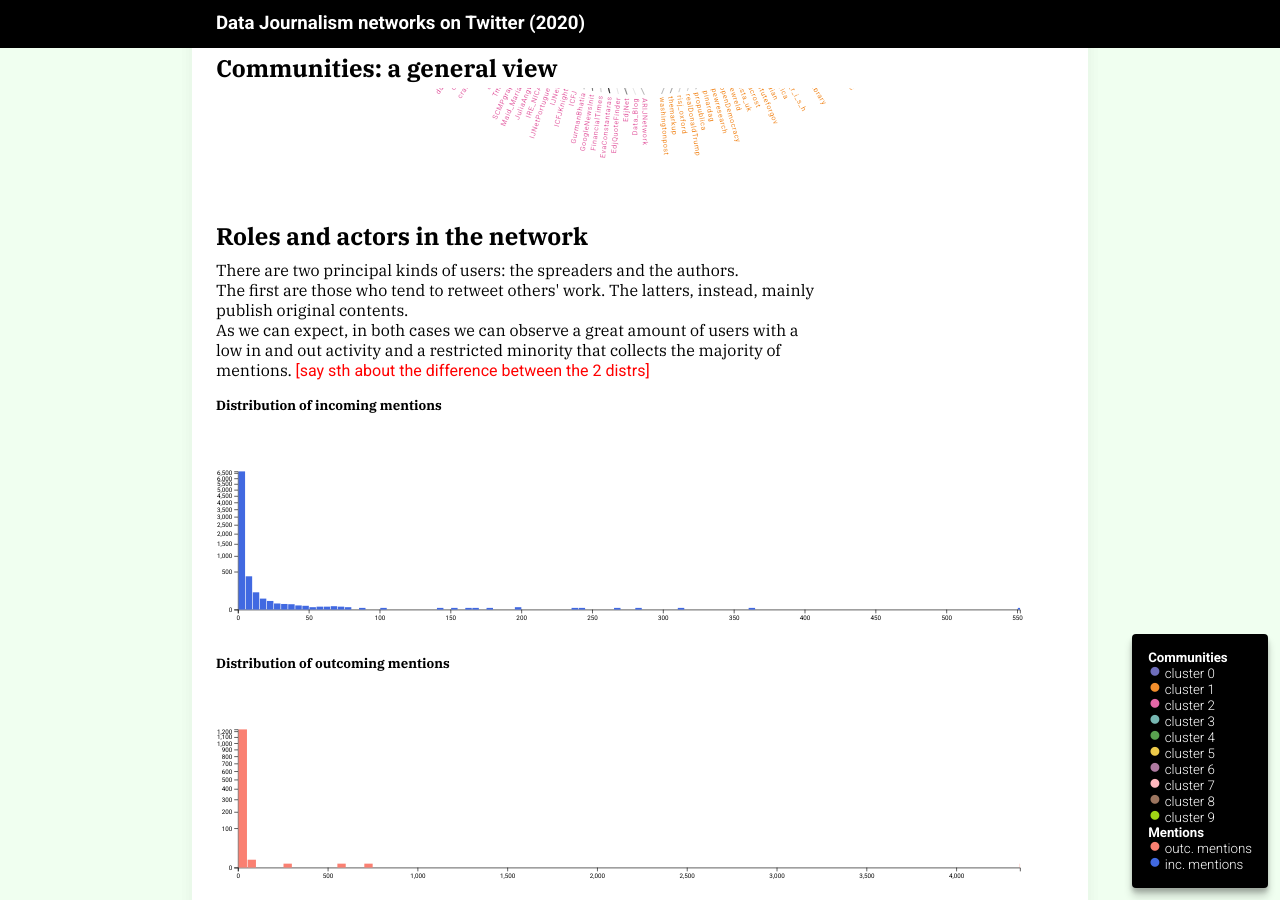
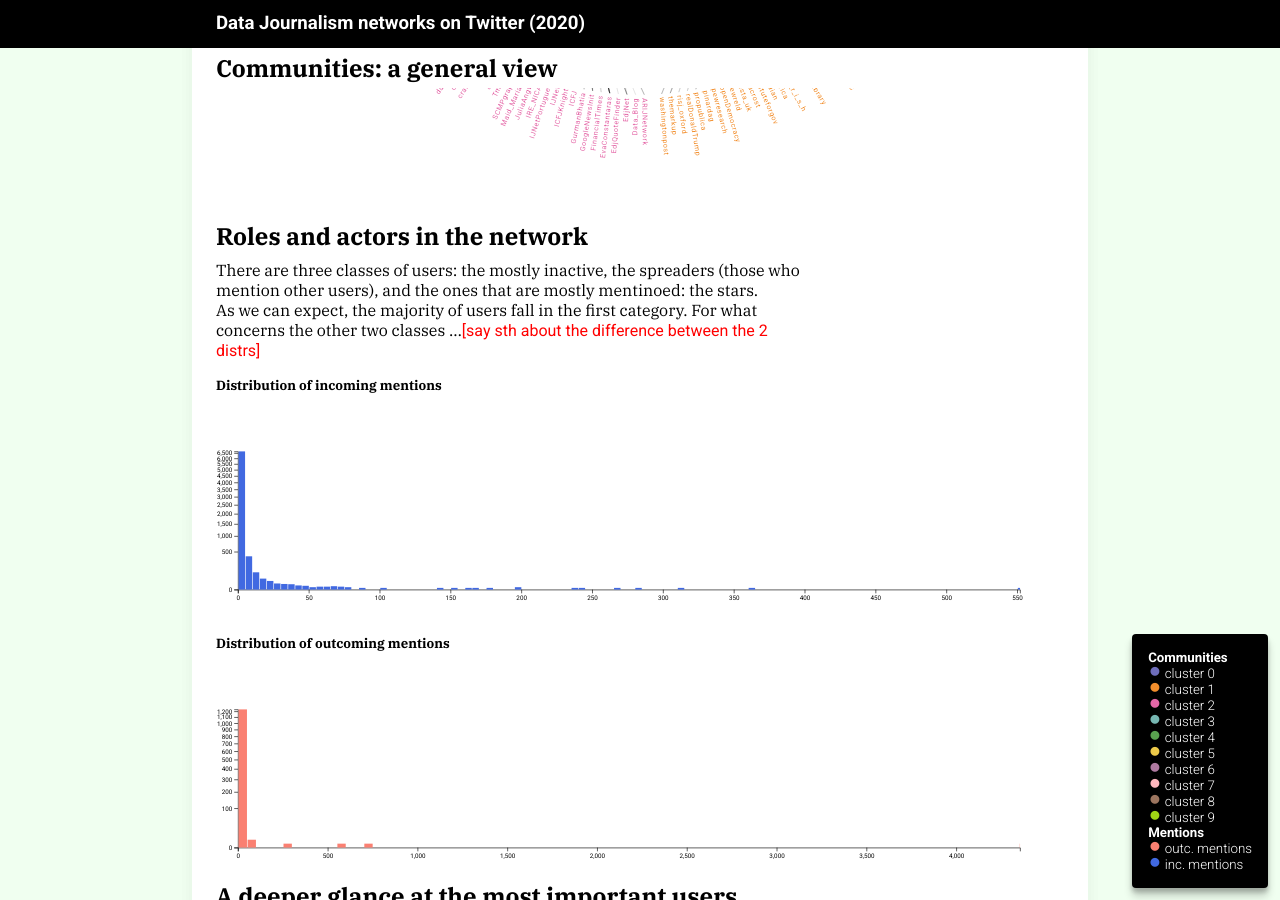
Before and after one commit to Sblbl/ddj_net_viewer, a Jekyll site: the page built from index.markdown, in a window 1280 px wide and 900 px high, scrolled down 662 px. Built offline with Jekyll 4.4.1, drawn with Linux system fonts in a browser that asks for light colours; some of the changed text lies outside the part shown.

```diff
--- a/index.markdown
+++ b/index.markdown
@@ -31,31 +31,29 @@
 	<h2>Roles and actors in the network</h2>
 	<div class='texts'>
 		<p>
-			There are two principal kinds of users: the spreaders and the authors.
+			There are three classes of users: the mostly inactive, the spreaders (those who mention other users), and the ones that are mostly mentinoed: the stars.
 		</p>
 		<p>
-			The first are those who tend to retweet others' work. The latters, instead, mainly publish original contents.
-		</p>
-		<p>
-			As we can expect, in both cases we can observe a great amount of users with a low in and out activity and a restricted minority that collects the majority of mentions. <span class='TODO'>[say sth about the difference between the 2 distrs]</span>
+			As we can expect, the majority of users fall in the first category. For what concerns the other two classes …<span class='TODO'>[say sth about the difference between the 2 distrs]</span>
 		</p>
 	</div>
 	<h5>Distribution of incoming mentions</h5>
 	<svg id='viz_2' class='small_viz'></svg>
 	<h5>Distribution of outcoming mentions</h5>
 	<svg id='viz_3' class='small_viz'></svg>
+	<h2>A deeper glance at the most important users</h2>
 	<div class='texts'>
 		<p>
-			The spreaders are <span class='TODO'>[continue]</span>
+			The mentioners are …<span class='TODO'>[continue]</span>.
 		</p>
 	</div>
-	<h5>The main spreaders</h5>
+	<h5>The mentioners</h5>
 	<svg id='viz_4' class='small_viz'></svg>
 	<div class='texts'>
 		<p>
-			The publishers are <span class='TODO'>[continue]</span>
+			The most mentioned are … <span class='TODO'>[continue]</span>. In this case, we observe that all the super-stars of data journalism belong to one of the extracted communities, mainly from <span class='g_0'>cluster 0</span> and <span class='g_2'>cluster 2</span>
 		</p>
 	</div>
-	<h5>The main publishers</h5>
+	<h5>The most mentioned</h5>
 	<svg id='viz_5' class='small_viz'></svg>
 </div>
```
Also changed, not shown: 2 other files.
